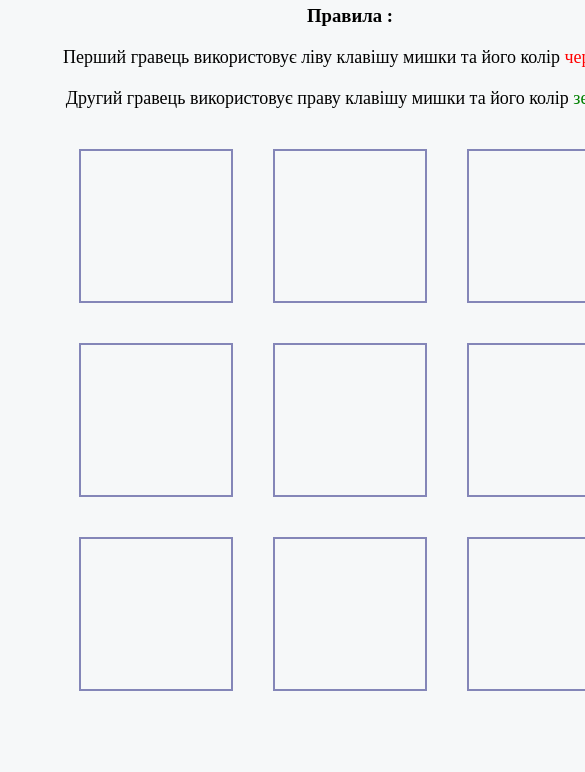
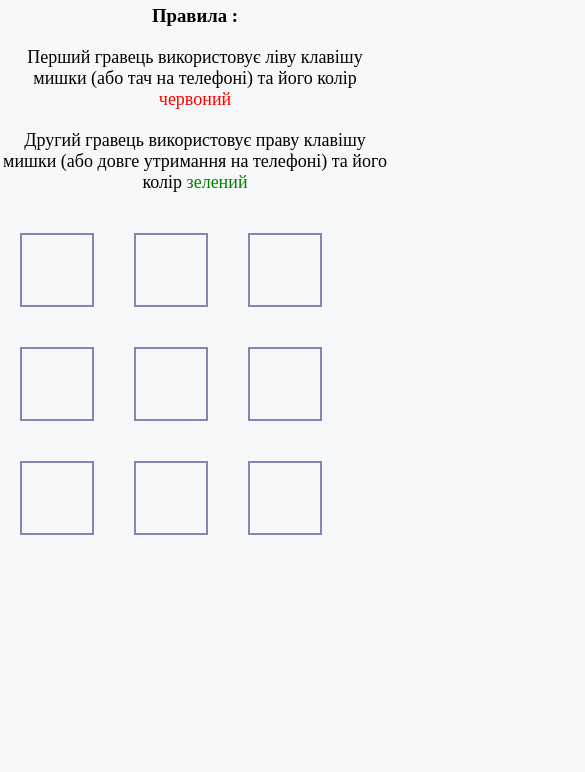
Before and after one commit to Serhii-Shmyhelskyi/Game-rg, a plain HTML site: page index.html in a window 390 px wide. Shown: the part 72-844 px from the top of the page, 585 px wide, since content can reach past the window. Drawn offline with Linux system fonts and the light colour scheme.

Commit message:
fix adaptiv

```diff
--- a/css/style.css
+++ b/css/style.css
@@ -5,14 +5,16 @@
 
 html,
 body {
+    margin: 0;
+    text-align: center;
     box-sizing: border-box;
     background: #f6f8f9;
     font-family: Arial, Helvetica, sans-serif Tahoma, sans-serif;
 }
 
 .container {
-    width: 700px;
-    margin: auto;
+    max-width: 700px;
+    margin: 0 auto;
 }
 
 h1 {
@@ -33,7 +35,7 @@ p {
 
 .allblock {
     text-align: center;
-    width: 582px;
+    max-width: 582px;
     margin: auto;
 }
 
@@ -52,3 +54,14 @@ p {
 .green {
     color: green;
 }
+
+@media screen and (max-width: 750px) {
+    .block {
+        width: 70px;
+        height: 70px;
+    }
+
+    .allblock {
+        max-width: 420px;
+    }
+}
--- a/index.html
+++ b/index.html
@@ -13,8 +13,10 @@
     <div class="container">
         <h1>Червоно-зелене</h1>
         <h3>Правила :</h3>
-        <p> Перший гравець використовує ліву клавішу мишки та його колір <span class="red">червоний</span> </p>
-        <p> Другий гравець використовує праву клавішу мишки та його колір <span class="green">зелений</span></p>
+        <p> Перший гравець використовує ліву клавішу мишки (або тач на телефоні) та його колір <span
+                class="red">червоний</span> </p>
+        <p> Другий гравець використовує праву клавішу мишки (або довге утримання на телефоні) та його колір <span
+                class="green">зелений</span></p>
         <div class="allblock">
             <div class="block block-1"></div>
             <div class="block block-2"></div>
```
